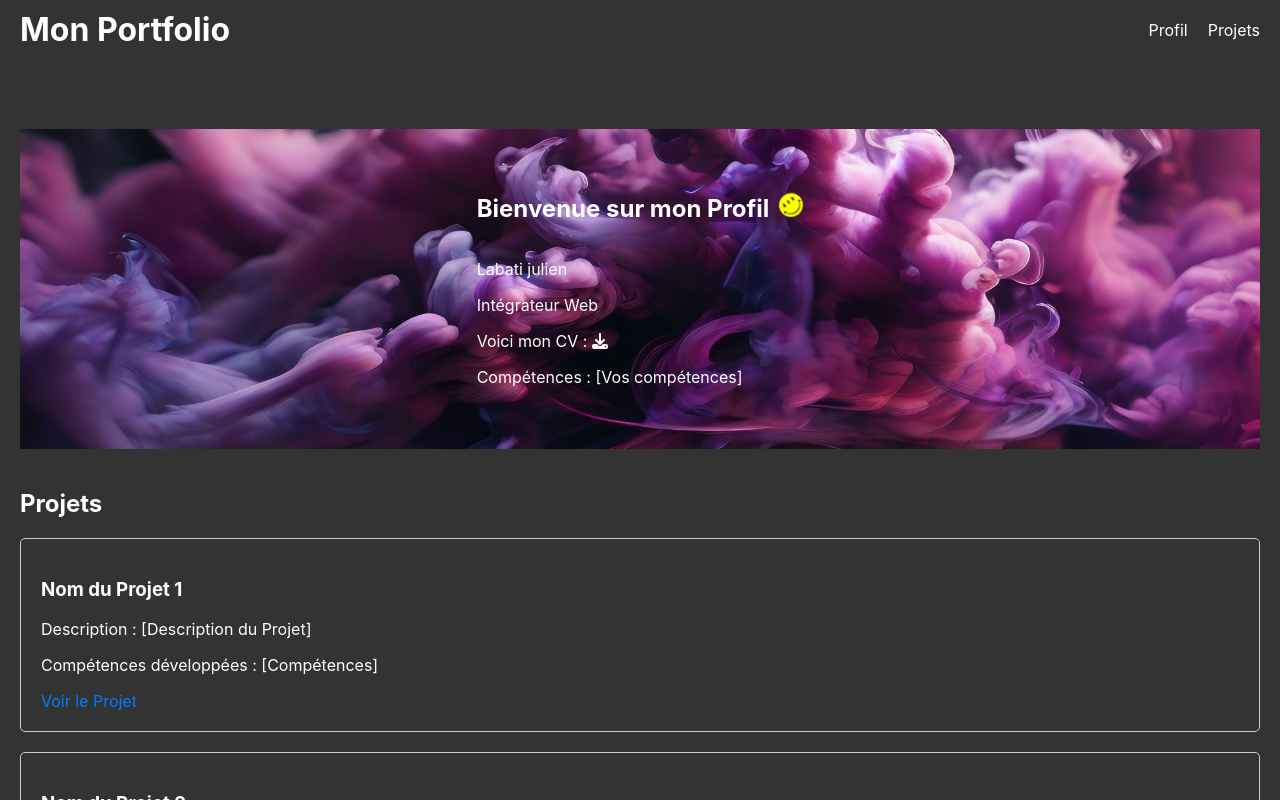
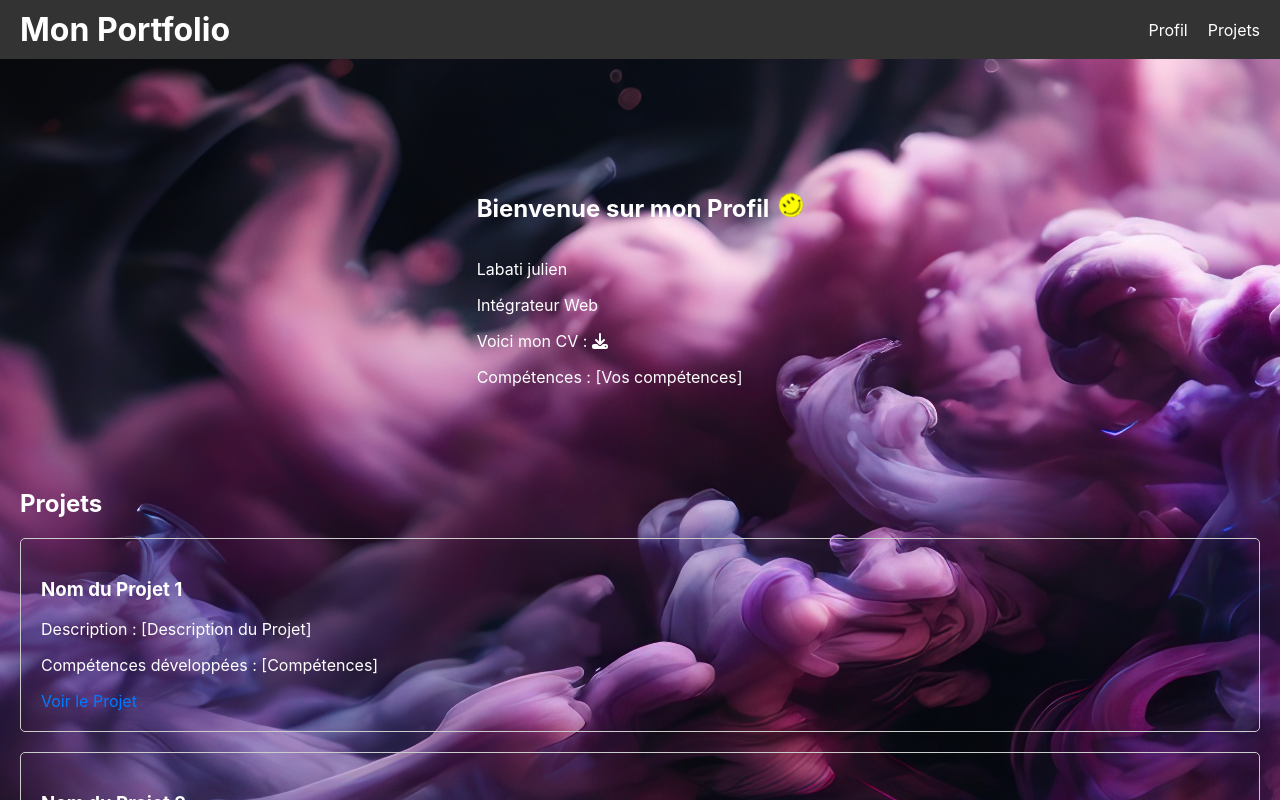
Before and after one commit to LabatiJulien/projet12, a React (Create React App) app in the folder portfolio/: page / in a window 1280 px wide. Shown: the top 800 px of the page. Built offline with nearby package versions, Linux system fonts and the light colour scheme.

Commit message:
Image de fond défilement

```diff
--- a/portfolio/src/App.css
+++ b/portfolio/src/App.css
@@ -1,9 +1,21 @@
+@keyframes scrollBackground {
+  0% {
+    background-position: 0 0;
+  }
+  100% {
+    background-position: 100% 0;
+  }
+}
+
 body, html {
   height: 100%;
   margin: 0;
   padding: 0;
- background-color: #333;
- color: white;
+  background: url('./img/voluteFuméeViolet.jpeg') #333 repeat-x;
+  background-size: auto 150%;
+  animation: scrollBackground 120s linear infinite;
+  color: white;
+  transition: background 1s linear;
 }
 
 .App {
@@ -101,8 +113,6 @@ footer {
   height: 40vh;
   position: relative;
   color: white;
-  background-size: cover;
-  background-position: center;
 }
 
 .profil h2 {
--- a/portfolio/src/components/Profil.js
+++ b/portfolio/src/components/Profil.js
@@ -1,13 +1,12 @@
 import React from 'react';
 import smileyImage from '../img/Smiley transmetropolitan.png';
-import backgroundImage from '../img/voluteFuméeViolet.jpeg';
 import cvPDF from '../Cv/CV_Labati_Julien.pdf';
 import { FontAwesomeIcon } from '@fortawesome/react-fontawesome';
 import { faDownload } from '@fortawesome/free-solid-svg-icons';
 
 const Profil = () => {
     return (
-        <div id="profil" className="profil" style={{ backgroundImage: `url(${backgroundImage})` }}>
+        <div id="profil" className="profil">
             <div className="content">
                 <h2 style={{ display: 'inline-block' }}>Bienvenue sur mon Profil</h2>
                 <img src={smileyImage} alt="Smiley" className="bounce-icon" />
```
Also changed, not shown: portfolio/src/img/Rick and Morty Front Portal.jpg (added).
